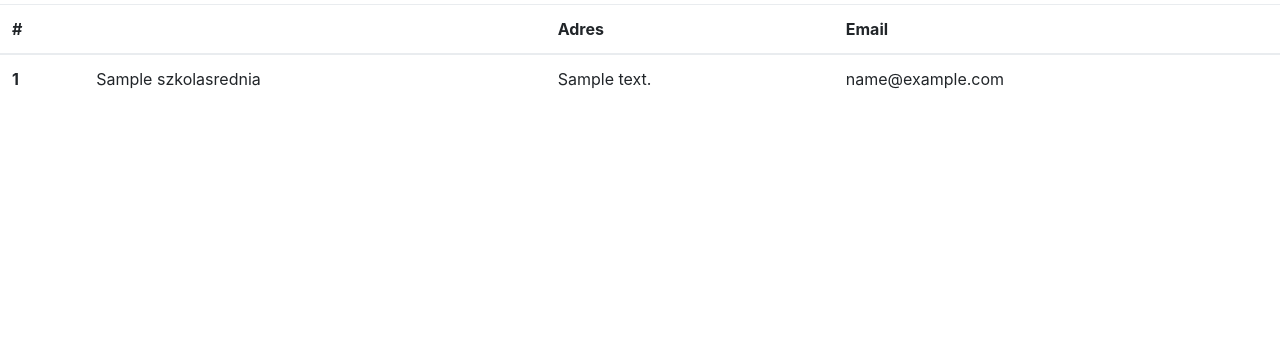
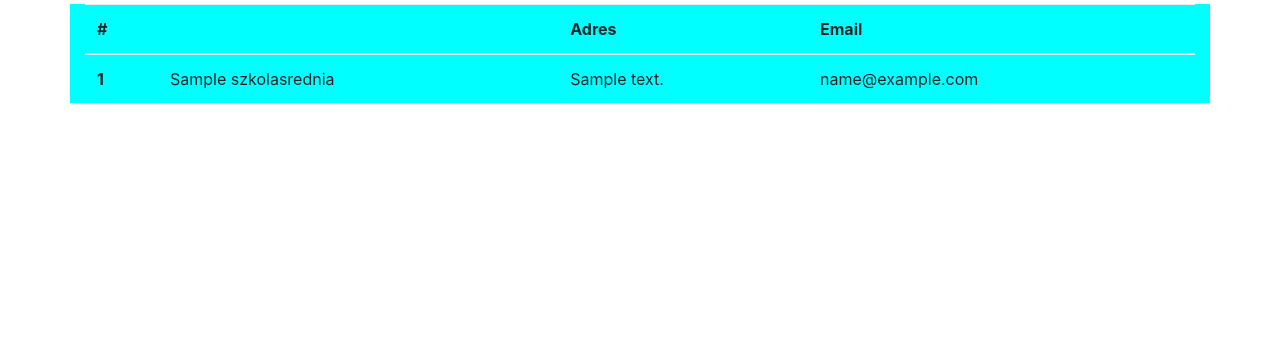
Before and after one commit to l7ssha/hackathon2017, an ASP.NET Core app: page /Home/SzkolySrednie in a window 1280 px wide. Shown: the part 56-420 px from the top of the page. Run offline with ASP.NET Core 8, Linux system fonts and the light colour scheme; empty tables hold one stand-in row (values such as "Sample post"); database files in the repository are not loaded; some libraries are stand-ins or nearby versions.

Commit message:
Dodano container

```diff
--- a/src/hackathon/Views/Home/Przedszkola.cshtml
+++ b/src/hackathon/Views/Home/Przedszkola.cshtml
@@ -1,5 +1,5 @@
 @model IEnumerable<Przedszkole>
-
+<div class="container">
   <table class="table table-hover">
     <thead>
       <tr>
@@ -19,7 +19,7 @@
       }
     </tbody>
   </table>
-
+</div>
 @section Scripts
 {
   <script>
--- a/src/hackathon/Views/Home/SzkolyPodstawowe.cshtml
+++ b/src/hackathon/Views/Home/SzkolyPodstawowe.cshtml
@@ -1,5 +1,5 @@
 @model IEnumerable<SzkolaPodstawowa>
-
+<div class="container">
   <table class="table">
     <thead>
       <tr>
@@ -21,3 +21,4 @@
       }
     </tbody>
   </table>
+</div>
--- a/src/hackathon/Views/Home/SzkolySrednie.cshtml
+++ b/src/hackathon/Views/Home/SzkolySrednie.cshtml
@@ -1,5 +1,5 @@
 @model IEnumerable<SzkolaSrednia>
-
+<div class="container">
   <table class="table">
     <thead>
       <tr>
@@ -12,7 +12,7 @@
     <tbody>
         @foreach(var item in Model)
         {
-        <tr>
+          <tr class="clickable-row" style="cursor:pointer;" data-href='/przedszkole/@item.Id'>
           <th scope="row">@item.Id</th>
           <td>@item.Name</td>
           <td>@item.Address</td>
@@ -21,3 +21,4 @@
       }
     </tbody>
   </table>
+</div>
```
Lines whose indentation alone changed are shown as unchanged.
